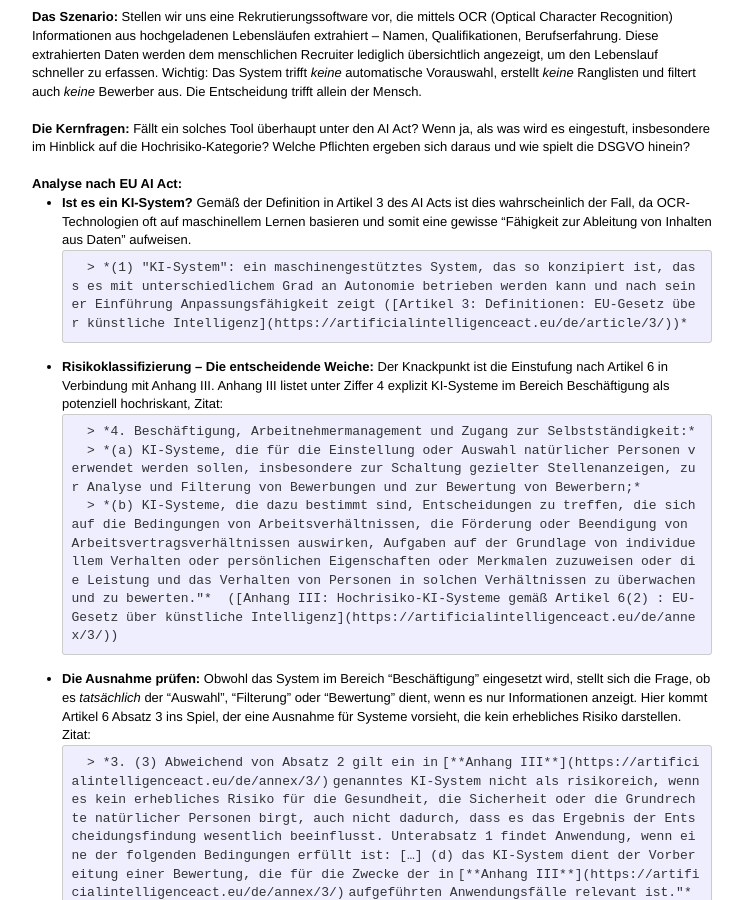
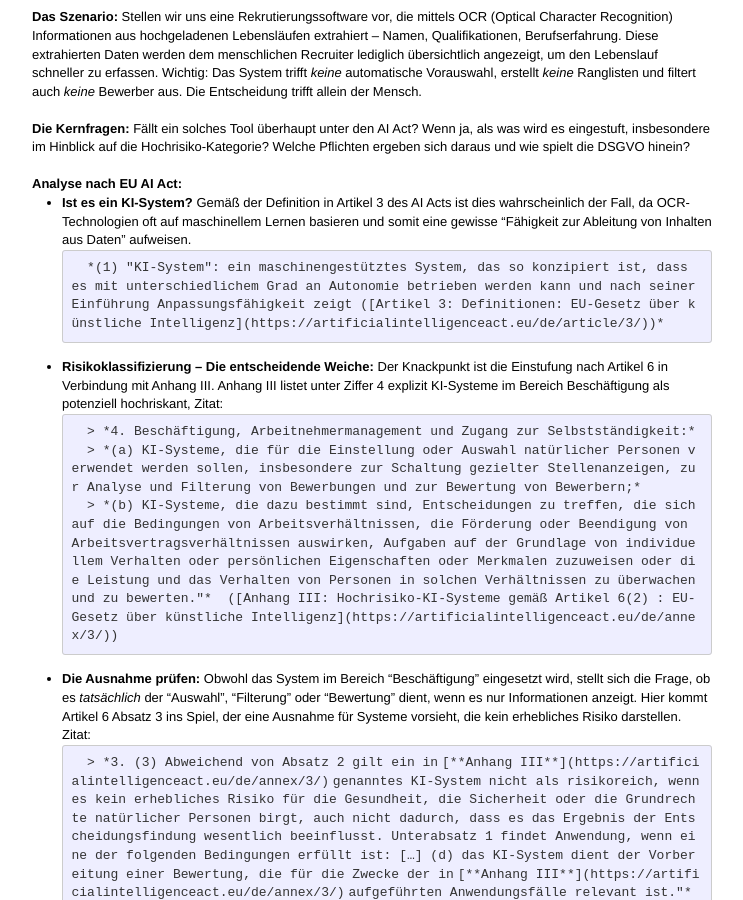
Before and after one commit to cgroll/cgroll.github.io, a Jekyll site: the page built from _posts/2025-06-03-EU-AI-Act.md, in a window 1280 px wide and 900 px high, scrolled down 1571 px. Shown: the whole window, without its empty margins (268-1011 px from the left). Built offline with Jekyll 4.4.1, drawn with Linux system fonts in a browser that asks for light colours.

Commit message:
different quotation layout

```diff
--- a/_posts/2025-06-03-EU-AI-Act.md
+++ b/_posts/2025-06-03-EU-AI-Act.md
@@ -75,7 +75,7 @@
 
 - **Ist es ein KI-System?** Gemäß der Definition in Artikel 3 des AI Acts ist dies wahrscheinlich der Fall, da OCR-Technologien oft auf maschinellem Lernen basieren und somit eine gewisse "Fähigkeit zur Ableitung von Inhalten aus Daten" aufweisen.
 
-        > *(1) "KI-System": ein maschinengestütztes System, das so konzipiert ist, dass es mit unterschiedlichem Grad an Autonomie betrieben werden kann und nach seiner Einführung Anpassungsfähigkeit zeigt ([Artikel 3: Definitionen: EU-Gesetz über künstliche Intelligenz](https://artificialintelligenceact.eu/de/article/3/))*
+        *(1) "KI-System": ein maschinengestütztes System, das so konzipiert ist, dass es mit unterschiedlichem Grad an Autonomie betrieben werden kann und nach seiner Einführung Anpassungsfähigkeit zeigt ([Artikel 3: Definitionen: EU-Gesetz über künstliche Intelligenz](https://artificialintelligenceact.eu/de/article/3/))*
 
 - **Risikoklassifizierung – Die entscheidende Weiche:** Der Knackpunkt ist die Einstufung nach Artikel 6 in Verbindung mit Anhang III. Anhang III listet unter Ziffer 4 explizit KI-Systeme im Bereich Beschäftigung als potenziell hochriskant, Zitat:
 
```
Also changed, not shown: _posts/2025-06-02-Async-Python.md (+1 -0 lines).
